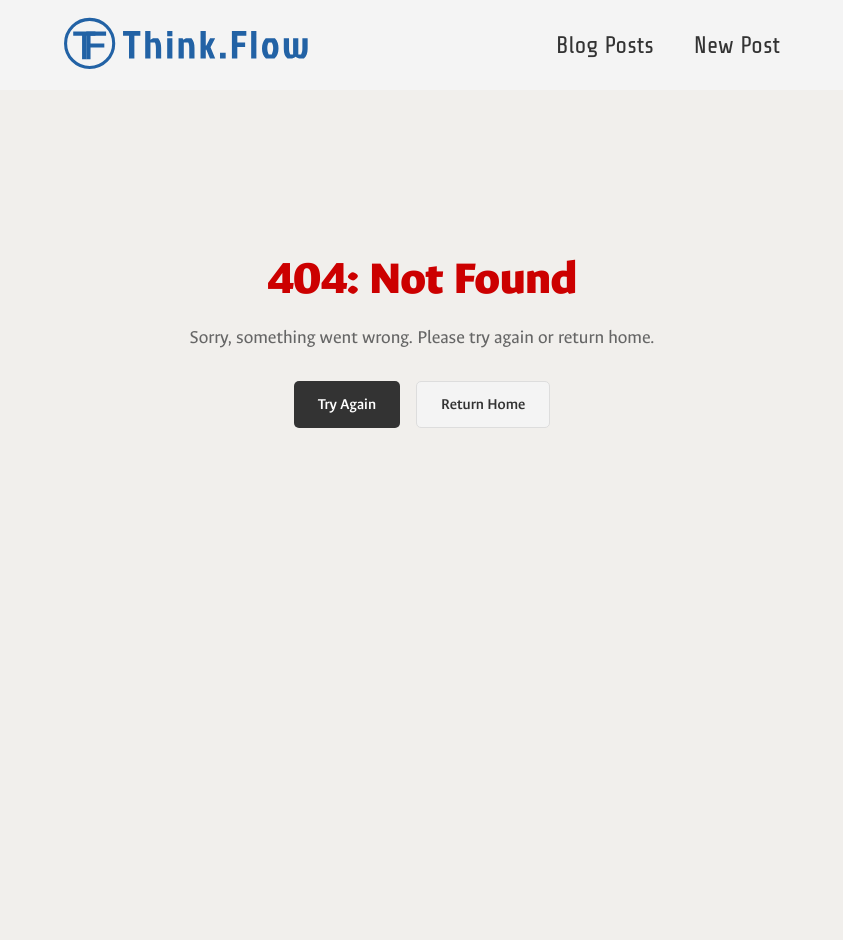
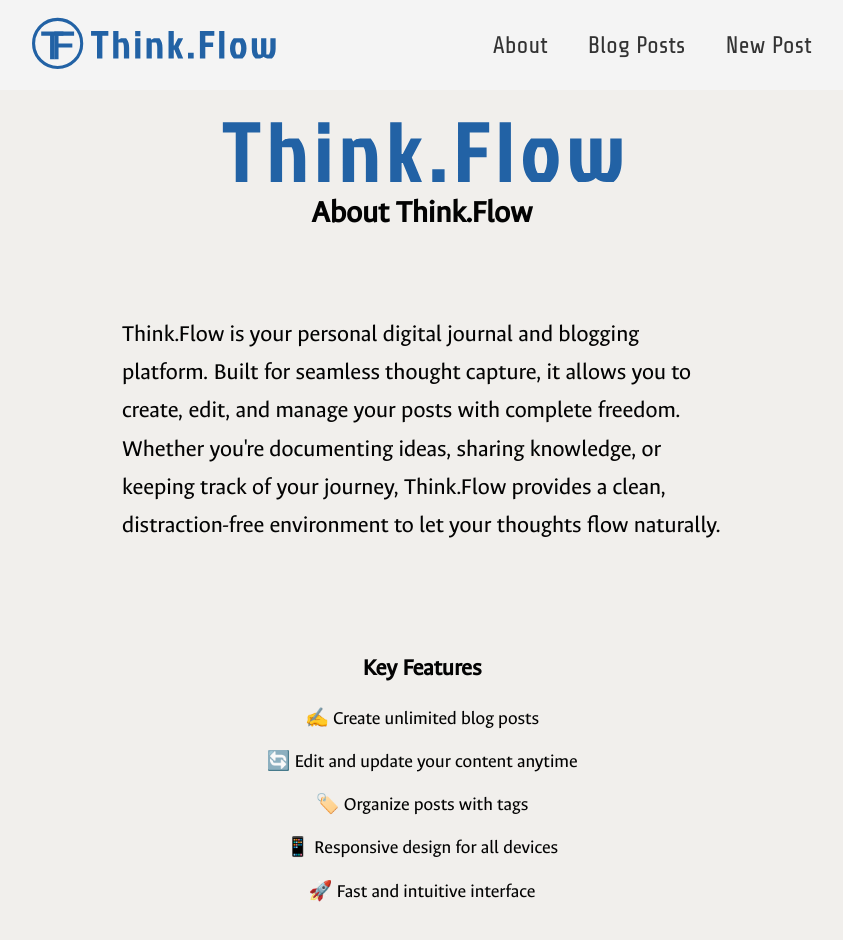
Before and after one commit to gabrielatwell1987/blog, a SvelteKit app: page /about in a window 1280 px wide. Before the commit this address had no page. Shown: the top 940 px of the page, without its empty margins (218-1061 px from the left). Before the commit the page ends 800 px from the top, so only its background shows below. Built offline with nearby package versions, Linux system fonts and the light colour scheme.

Commit message:
added an about page

```diff
--- a/src/routes/+layout.svelte
+++ b/src/routes/+layout.svelte
@@ -2,6 +2,7 @@
 	import '../app.css';
 
 	let navItems = $state([
+		{ href: '/about', text: 'About' },
 		{ href: '/posts', text: 'Blog Posts' },
 		{ href: '/new', text: 'New Post' }
 	]);
--- /dev/null
+++ b/src/routes/about/+page.svelte
@@ -0,0 +1,69 @@
+<script>
+</script>
+
+<section class="wrapper">
+	<img src="/logos/Think.Flow.svg" alt="" width="400" />
+
+	<h1>About Think.Flow</h1>
+
+	<p>
+		Think.Flow is your personal digital journal and blogging platform. Built for seamless thought
+		capture, it allows you to create, edit, and manage your posts with complete freedom. Whether
+		you're documenting ideas, sharing knowledge, or keeping track of your journey, Think.Flow
+		provides a clean, distraction-free environment to let your thoughts flow naturally.
+	</p>
+
+	<div class="features">
+		<h2>Key Features</h2>
+		<ul>
+			<li>✍️ Create unlimited blog posts</li>
+			<li>🔄 Edit and update your content anytime</li>
+			<li>🏷️ Organize posts with tags</li>
+			<li>📱 Responsive design for all devices</li>
+			<li>🚀 Fast and intuitive interface</li>
+		</ul>
+	</div>
+</section>
+
+<style>
+	.wrapper {
+		display: flex;
+		justify-content: center;
+		align-items: center;
+		flex-direction: column;
+		gap: 2em;
+		height: 100vh;
+
+		& img {
+			margin-bottom: -3em;
+		}
+
+		& h1 {
+			font-size: clamp(2rem, 2vw, 3rem);
+		}
+
+		& p {
+			font-size: clamp(1rem, 2vw, 1.5rem);
+			max-width: 600px;
+			line-height: 1.6;
+		}
+
+		& .features {
+			margin-top: 2em;
+			text-align: center;
+
+			& h2 {
+				font-size: clamp(1.5rem, 1.5vw, 2rem);
+				margin-bottom: 1em;
+			}
+
+			& ul {
+				list-style: none;
+				padding: 0;
+				display: grid;
+				gap: 1em;
+				font-size: clamp(1rem, 1.5vw, 1.2rem);
+			}
+		}
+	}
+</style>
```
